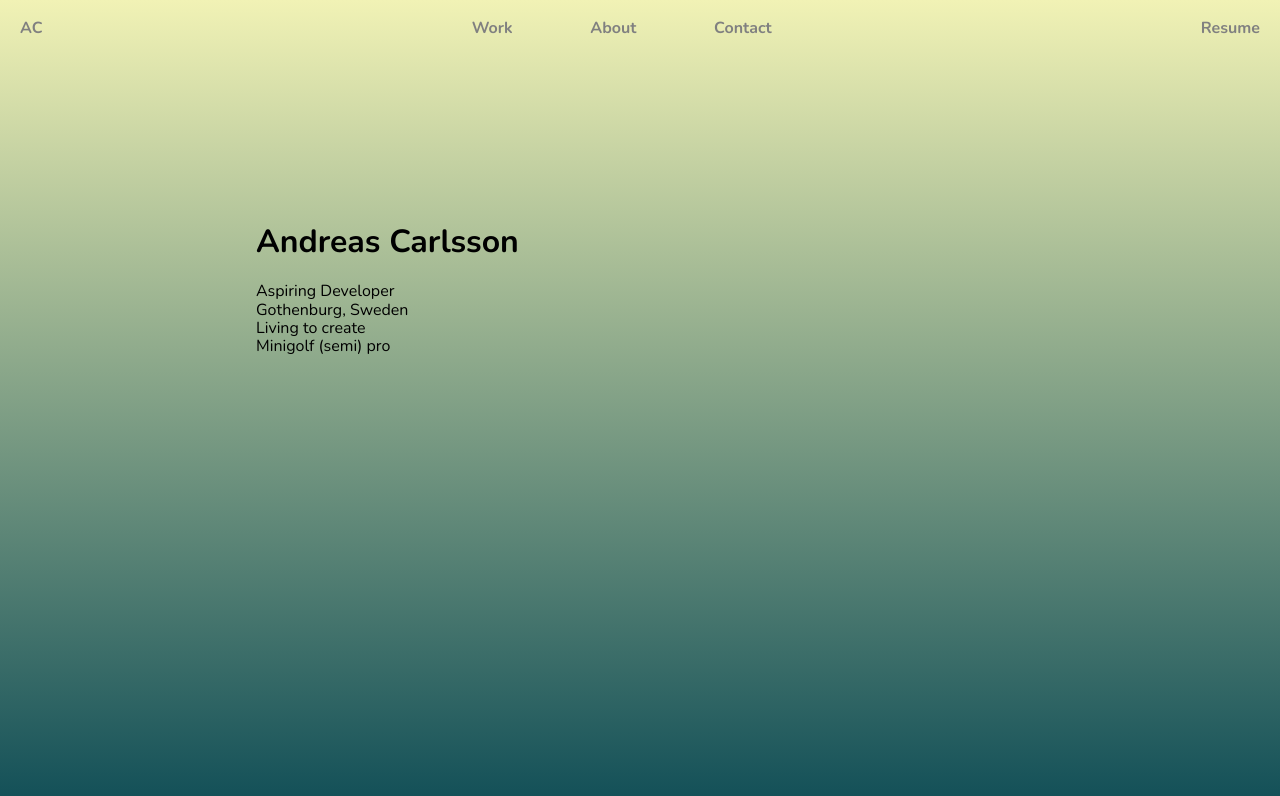
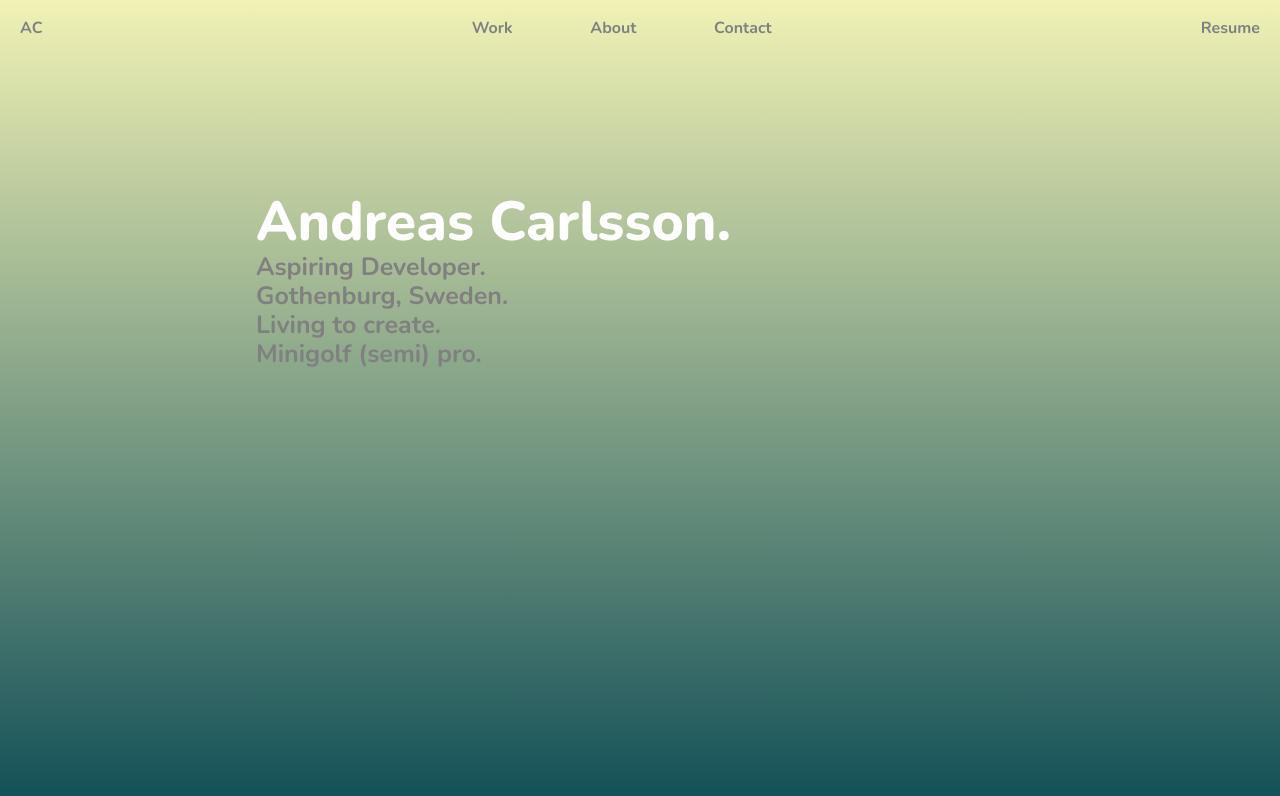
Before and after one commit to AndyCarlsson/portfolio, a React (Create React App) app: page / in a window 1280 px wide. Shown: the top 796 px of the page. Built offline with nearby package versions, Linux system fonts and the light colour scheme.

Commit message:
Added routing between pages

```diff
--- a/package.json
+++ b/package.json
@@ -10,6 +10,7 @@
     "normalize.css": "^8.0.1",
     "react": "^17.0.1",
     "react-dom": "^17.0.1",
+    "react-router-dom": "^5.2.0",
     "react-scripts": "4.0.0",
     "web-vitals": "^0.2.4"
   },
--- a/src/App.js
+++ b/src/App.js
@@ -1,16 +1,23 @@
 import React from 'react';
 import Navbar from './components/Navbar/Navbar';
 import Startpage from './components/Startpage/Startpage';
+import ProjectPage from './components/ProjectPage/ProjectPage';
+import ContactPage from './components/ContactPage/ContactPage';
+import { BrowserRouter as Router, Switch, Route } from 'react-router-dom';
 import 'normalize.css';
 import './app.css';
 
-const App = () => {
+function App() {
   return (
-    <>
+    <Router>
       <Navbar />
-      <Startpage />
-    </>
+      <Switch>
+        <Route path='/' exact component={Startpage} />
+        <Route path='/work' component={ProjectPage} />
+        <Route path='/contact' component={ContactPage} />
+      </Switch>
+    </Router>
   );
-};
+}
 
 export default App;
--- /dev/null
+++ b/src/components/ContactPage/ContactPage.js
@@ -0,0 +1,7 @@
+import React from 'react';
+
+function Contact() {
+  return <h1>This is Contact</h1>;
+}
+
+export default Contact;
--- /dev/null
+++ b/src/components/ProjectPage/ProjectPage.js
@@ -0,0 +1,7 @@
+import React from 'react';
+
+function ProjectPage() {
+  return <h1>This is project page</h1>;
+}
+
+export default ProjectPage;
--- a/src/components/navbar/NavbarItems.js
+++ b/src/components/navbar/NavbarItems.js
@@ -1,17 +1,14 @@
 export const NavbarItems = [
   {
     title: 'Work',
-    url: '#',
-    className: 'navbar-link',
+    url: '/work',
   },
   {
     title: 'About',
-    url: '#',
-    className: 'navbar-link',
+    url: '/#',
   },
   {
     title: 'Contact',
-    url: '#',
-    className: 'navbar-link',
+    url: '/contact',
   },
 ];
--- a/src/components/navbar/navbar.js
+++ b/src/components/navbar/navbar.js
@@ -1,4 +1,5 @@
 import React, { Component } from 'react';
+import { Link } from 'react-router-dom';
 import { NavbarItems } from './NavbarItems';
 import './navbar.scss';
 
@@ -10,9 +11,9 @@ function Navbar() {
         {NavbarItems.map((item, index) => {
           return (
             <li key={index}>
-              <a className={item.className} href={item.url}>
-                {item.title}
-              </a>
+              <Link to={item.url}>
+                <a className={item.className}>{item.title}</a>
+              </Link>
             </li>
           );
         })}
--- a/src/components/startpage/startpage.js
+++ b/src/components/startpage/startpage.js
@@ -1,15 +1,16 @@
 import React from 'react';
 import './startpage.scss';
+import 'normalize.css';
 
 function Startpage() {
   return (
     <div className='page-wrapper'>
       <section className='text-container'>
-        <h1>Andreas Carlsson</h1>
-        <p>Aspiring Developer</p>
-        <p>Gothenburg, Sweden</p>
-        <p>Living to create</p>
-        <p>Minigolf (semi) pro</p>
+        <h1>Andreas Carlsson.</h1>
+        <p>Aspiring Developer.</p>
+        <p>Gothenburg, Sweden.</p>
+        <p>Living to create.</p>
+        <p>Minigolf (semi) pro.</p>
       </section>
     </div>
   );
--- a/src/components/startpage/startpage.scss
+++ b/src/components/startpage/startpage.scss
@@ -10,4 +10,18 @@
   justify-content: center;
   width: 60%;
   height: 60%;
+
+  h1 {
+    font-weight: 800;
+    font-size: 55px;
+    padding: 0;
+    margin: 0;
+    color: white;
+  }
+
+  p {
+    font-weight: 700;
+    font-size: 25px;
+    color: gray;
+  }
 }
```
Also changed, not shown: src/components/ProjectPage/projectpage.scss (added), 1 other file (tests, documents, lock files or other folders).
